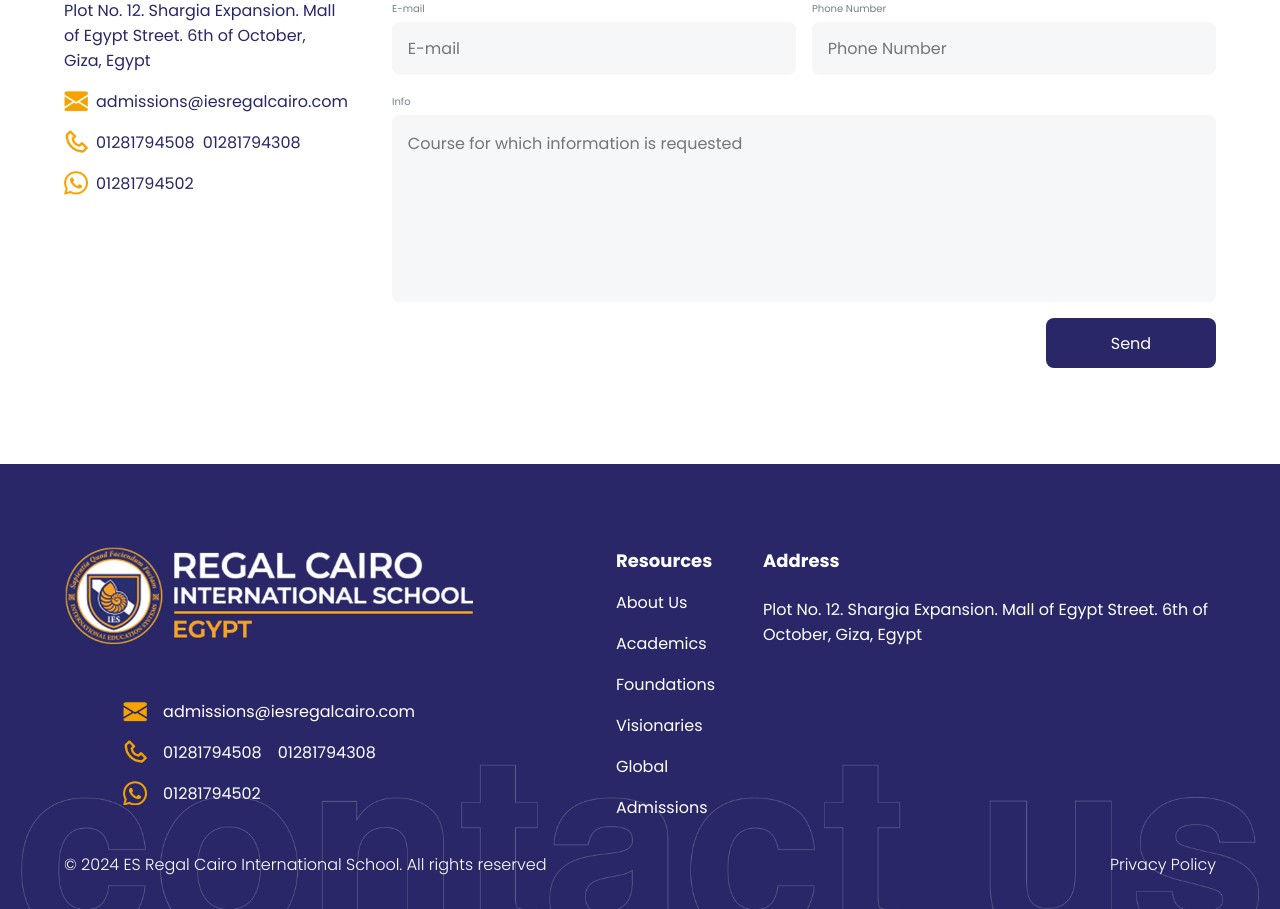
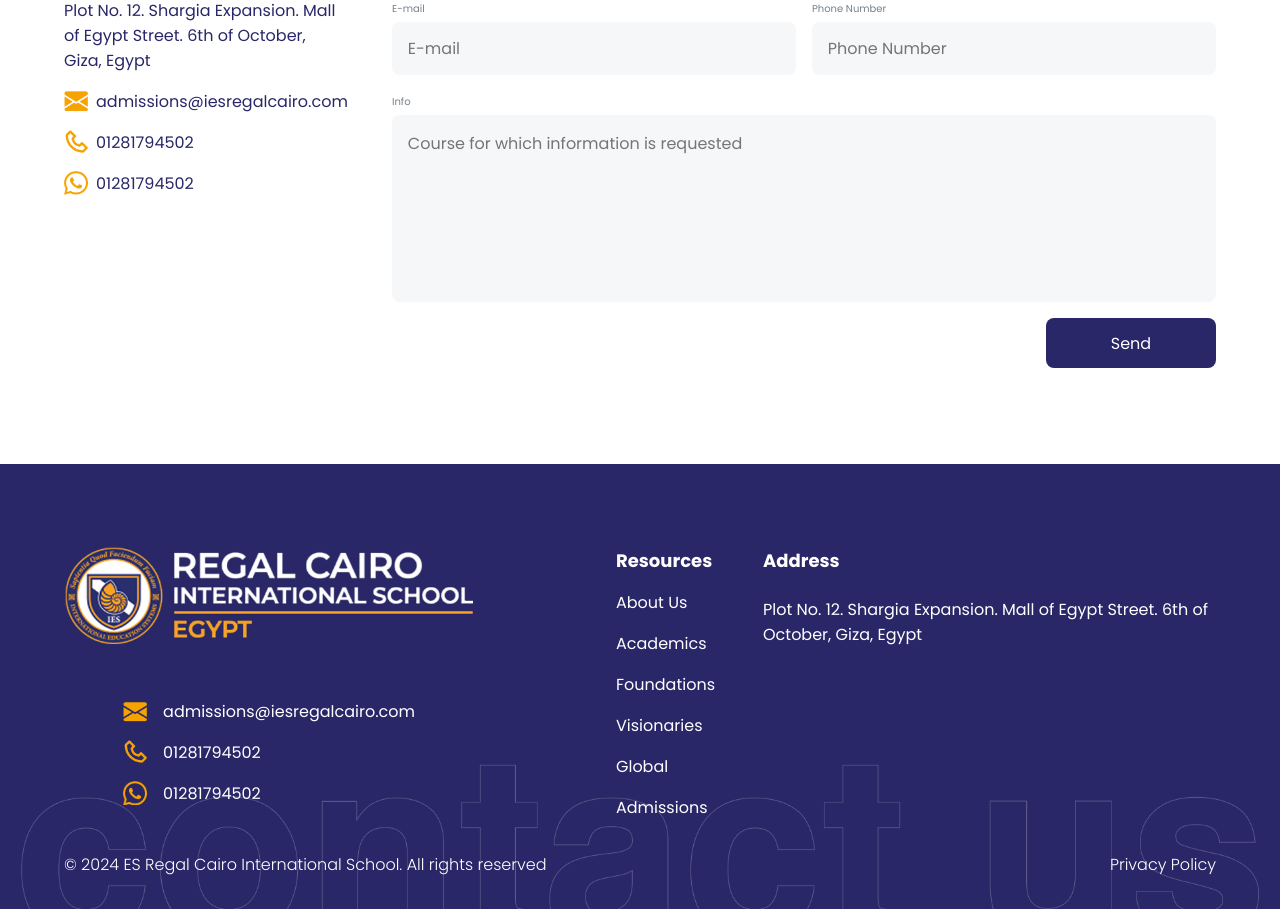
Before and after one commit to MKY-Communications/regal, a React (Vite) app: page / in a window 1280 px wide. Shown: the part 6440-7349 px from the top of the page. Built offline with nearby package versions, Linux system fonts and the light colour scheme.

Commit message:
Updated Regal

```diff
--- a/src/components/ContactUs.tsx
+++ b/src/components/ContactUs.tsx
@@ -65,8 +65,7 @@
                             loading="lazy"
                             decoding="async"
                             />
-                        <a href="tel:01281794508">01281794508</a>
-                        <a href="tel:01281794308">01281794308</a>
+                        <a href="tel:01281794502">01281794502</a>
                     </div>
                     <div className="contact-container">
                         <img src={PhoneIcon} alt="Contact Us Phone" loading="lazy" decoding="async" />
--- a/src/components/ui/Footer/Footer.tsx
+++ b/src/components/ui/Footer/Footer.tsx
@@ -39,8 +39,7 @@
                                 decoding="async"
                                 loading="lazy"
                             />
-                            <a href="tel:01281794508">01281794508</a>
-                            <a href="tel:01281794308">01281794308</a>
+                            <a href="tel:01281794502">01281794502</a>
                         </div>
                         <div>
                             <img
```
